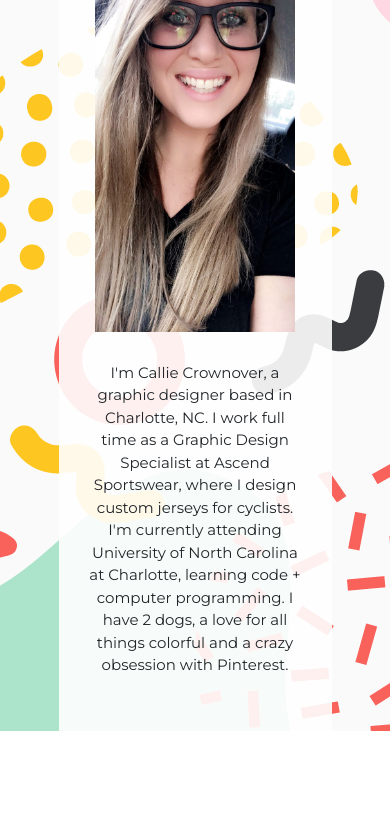
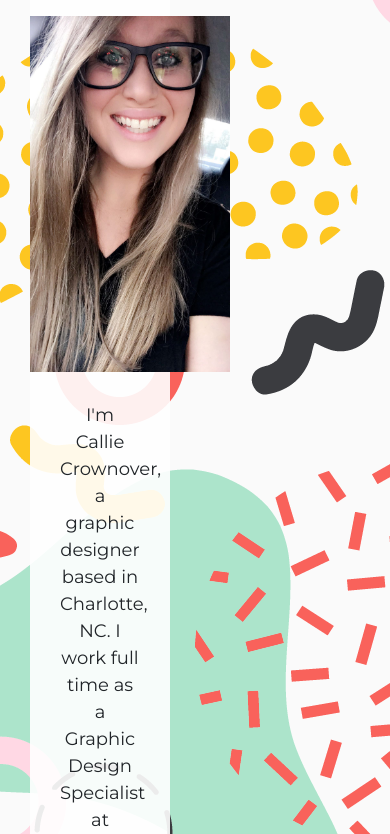
Before and after one commit to CallieCrownover/cc-responsive-portfolio, a plain HTML site: page index.html in a window 390 px wide. Shown: the part 320-1154 px from the top of the page. Before the commit the page ends 1051 px from the top, so only its background shows below. Drawn offline with nearby package versions, Linux system fonts and the light colour scheme.

Commit message:
finishing touches

```diff
--- a/css/style.css
+++ b/css/style.css
@@ -66,9 +66,12 @@ body {
         scale: 20%;
     }
 
+
+
     body {
         background-image: url('./images/Background2-01.png');
         background-size: 20%;
+        width: 200px;
     }
 
 
@@ -88,3 +91,34 @@ body {
     }
 
 }
+
+@media screen and (max-width: 800px) {
+    .navbar {
+        scale: 20%;
+    }
+
+
+
+    body {
+        background-image: url('./images/Background2-01.png');
+        background-size: 20%;
+        width: 200px;
+    }
+
+
+    .text {
+        margin: 30px 30px 30px 30px;
+        font-size: 18px;
+    }
+
+    .box {
+        background: rgba(255, 255, 255, 0.9);
+        height: 100%;
+        margin-top: 0px;
+        margin-left: 15%;
+        margin-right: 15%;
+        padding-top: 0px;
+        padding-bottom: 0px;
+    }
+
+}
--- a/index.html
+++ b/index.html
@@ -13,11 +13,10 @@
 
 <body style = "background: url('./images/Background2-01.png');">
 
-
     <div class = "box">
 
         <div class = navbar-center>
-            <nav class="navbar navbar-light">
+            <nav class="navbar navbar-light collapse.navbar-collapse">
               <a class="navbar-brand" href="index.html">ABOUT</a>
               <a class="navbar-brand" href="portfolio.html">PORTFOLIO</a>
               <a class="navbar-brand" href="contact.html">CONTACT</a>
```
Also changed, not shown: images/BG SAMPLE-01.png (added), 1 other file.
